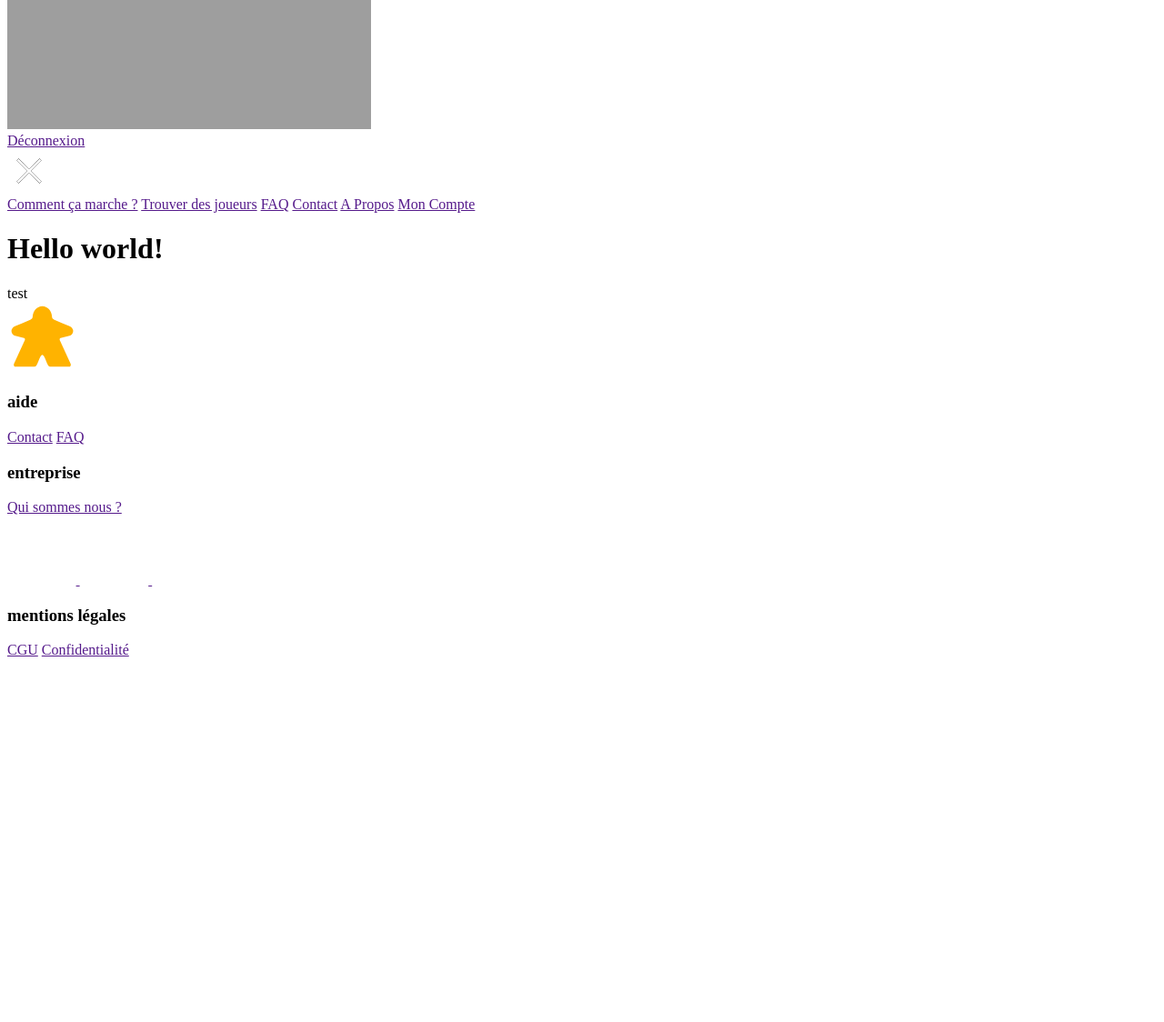
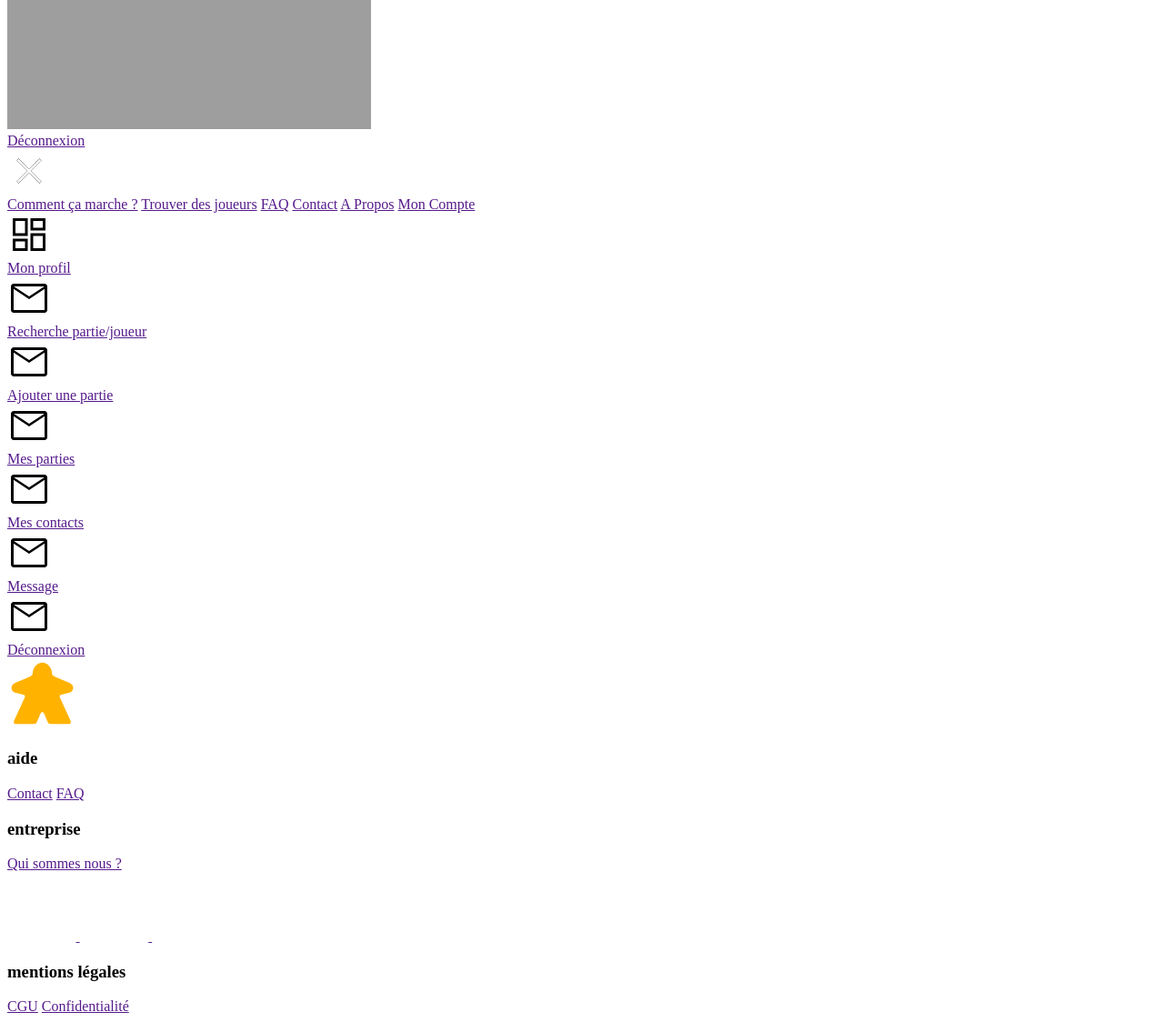
Before and after one commit to BrunoMaucourt/Meet-A-Meeple, a Symfony app: template templates/FAQ.html.twig in a window 1280 px wide. Shown: the part 836-1960 px from the top of the page at 91% size. Before the commit the page ends 1558 px from the top, so only its background shows below. Run offline with Twig, Linux system fonts and the light colour scheme; the template is opened without the code that fills it, so the values that code supplies are empty; some libraries are stand-ins or nearby versions; grey boxes are pictures that could not be loaded.

Commit message:
update structure basehtmltwig, starting dashboard html

```diff
--- a/assets/app.js
+++ b/assets/app.js
@@ -13,7 +13,7 @@ import './bootstrap';
 
 
 
-/******** START FOOTER********/
+/******** START HEADER********/
 
     let header = document.querySelector('header');
     let body = document.querySelector('body');
@@ -104,4 +104,4 @@ import './bootstrap';
         }
     })
     /*END PROFIL MENU*/
-/********END FOOTER********/
+/********END HEADER********/
--- a/templates/base.html.twig
+++ b/templates/base.html.twig
@@ -26,19 +26,19 @@
 
 	<body class="bg-white min-h-screen">
 		{% block header %}
-			<header class="sticky z-10 top-0 bg-white xl:mb-10">
+			<header class="sticky z-10 top-0 bg-white ">
 				<section class="max-w-full mx-auto p-4 flex justify-between items-center">
-					<div class="w-1/3">
+					<div class="w-1/4 sm:w-1/3">
 						<img id="mobile-open-button" class="cursor-pointer scale-75 xl:hidden" src="{{ asset('img/menu_logo/open_menu.svg') }}" alt="open_menu_icon">
 						<nav class="hidden space-x-8 xl:flex" aria-label="main">
 							<a href="" class="hover:text-main-orange after:block after:h-0.5 after:w-0 after:bg-main-orange after:transition-all after:duration-700 after:hover:w-full">Comment ça marche ?</a>
 							<a href="" class="hover:text-main-orange after:block after:h-0.5 after:w-0 after:bg-main-orange after:transition-all after:duration-700 after:hover:w-full">Trouver des joueurs</a>
 						</nav>
 					</div>
-					<div id="site_title" class="text-2xl w-1/3 text-center font-pacifico xl:scale-125 xl:translate-y-8">
+					<div id="site_title" class="text-2xl w-1/2 sm:w-1/3 text-center font-pacifico xl:scale-125 xl:translate-y-8">
 						<a href="">Meet a Meeple</a>
 					</div>
-					<div class="w-1/3 flex justify-end relative">
+					<div class="w-1/4 sm:w-1/3 flex justify-end relative">
 						<button class="profil-menu-button hidden sm:block hover:text-main-orange after:block after:h-0.5 after:w-0 after:bg-main-orange after:transition-all after:duration-700 after:hover:w-full">Mon Compte</button>
 						<img class="profil-menu-button cursor-pointer scale-75 sm:hidden" src="{{ asset('img/profil_menu/person.svg') }}" alt="my_account_icon">
 						<nav id="profil-menu" class="hidden overflow-hidden bg-white top-12 right-0 w-60 absolute flex-col rounded shadow-2xl shadow-gray-400" aria-label="profil">
@@ -108,9 +108,63 @@
 			</header>
 		{% endblock header %}
 
-		<main class="main-mobile-section sm:main-small-section xl:main-xl-section">
-            {% block main %}
-            {% endblock main %}
+		<container class="w-full h-full flex bg-white">
+
+			{% block dashboard %}
+				<aside class="sticky top-[80px] xl:top-[64px] w-16 sm:w-64 aside-mobile-section xl:aside-xl-section bg-white  border-main-grey shadow-2xl p-4 flex flex-col justify-center gap-4">
+					<div class="w-full h-14 flex justify-center items-center">
+						<div class="w-1/3 p-1 relative">
+							<img src="{{ asset('img/profil_menu/dashboard.svg') }}" alt="dashboard_logo">
+						</div>
+						<a href="" class="w-full h-10 flex justify-start items-center ml-2">Mon profil</a>
+					</div>
+					<div class="w-full h-14 flex justify-center items-center">
+						<div class="w-1/3 p-1 relative">
+							<img src="{{ asset('img/profil_menu/message.svg') }}" alt="dashboard_logo">
+						</div>
+						<a href="" class="w-full h-10 flex justify-start items-center ml-2">Recherche partie/joueur</a>
+					</div>
+					<div class="w-full h-14 flex justify-center items-center">
+						<div class="w-1/3 p-1 relative">
+							<img src="{{ asset('img/profil_menu/message.svg') }}" alt="dashboard_logo">
+						</div>
+						<a href="" class="w-full h-10 flex justify-start items-center ml-2">Ajouter une partie</a>
+					</div>
+					<div class="w-full h-14 flex justify-center items-center">
+						<div class="w-1/3 p-1 relative">
+							<img src="{{ asset('img/profil_menu/message.svg') }}" alt="dashboard_logo">
+						</div>
+						<a href="" class="w-full h-10 flex justify-start items-center ml-2">Mes parties</a>
+					</div>
+					<div class="w-full h-14 flex justify-center items-center">
+						<div class="w-1/3 p-1 relative">
+							<img src="{{ asset('img/profil_menu/message.svg') }}" alt="dashboard_logo">
+						</div>
+						<a href="" class="w-full h-10 flex justify-start items-center ml-2">Mes contacts</a>
+					</div>
+					<div class="w-full h-14 flex justify-center items-center">
+						<div class="w-1/3 p-1 relative">
+							<img src="{{ asset('img/profil_menu/message.svg') }}" alt="dashboard_logo">
+						<div class="absolute w-2 h-2 top-1 right-0 bg-red rounded-full"></div>
+						</div>
+						<a href="" class="w-full h-10 flex justify-start items-center ml-2">Message</a>
+					</div>
+					<div class="w-full h-14 flex justify-center items-center">
+						<div class="w-1/3 p-1 relative">
+							<img src="{{ asset('img/profil_menu/message.svg') }}" alt="dashboard_logo">
+						</div>
+						<a href="" class="w-full h-10 flex justify-start items-center ml-2">Déconnexion</a>
+					</div>
+
+
+				</aside>
+			{% endblock dashboard %}
+
+
+			<div class="main-mobile-width sm:main-width">
+				<main class="main-mobile-section sm:main-small-section xl:main-xl-section xl:mt-10 px-4">
+					{% block main_content %}
+					{% endblock main_content %}
 				</main>
 
 				{% block footer %}
@@ -125,7 +179,7 @@
 									<a class="w-fit" href="">Contact</a>
 									<a class="w-fit" href="">FAQ</a>
 								</div>
-						<div class="w-1/3 text-white flex flex-col justify-start items-center">
+								<div class="sm:w-1/3 text-white flex flex-col justify-start items-center">
 									<h3 class="uppercase text-main-grey sm:mb-3">entreprise</h3>
 									<a class="w-fit" href="">Qui sommes nous ?</a>
 									<div class="flex gap-3 mt-2">
@@ -149,5 +203,10 @@
 						</section>
 					</footer>
 				{% endblock footer %}
+			</div>
+
+		</container>
+
+
 	</body>
 </html>
--- a/templates/home.html.twig
+++ b/templates/home.html.twig
@@ -5,5 +5,4 @@ Meet A Meeple
 {% endblock title %}
 
 {% block main %}
-
 {% endblock %}
```
Also changed, not shown: assets/styles/app.css (+17 -0 lines), src/Controller/ConnectedController.php (added, +16 -0 lines), templates/connected.html.twig (added, +41 -0 lines), public/build/app.css, public/build/app.js. Lines whose indentation alone changed are shown as unchanged.
